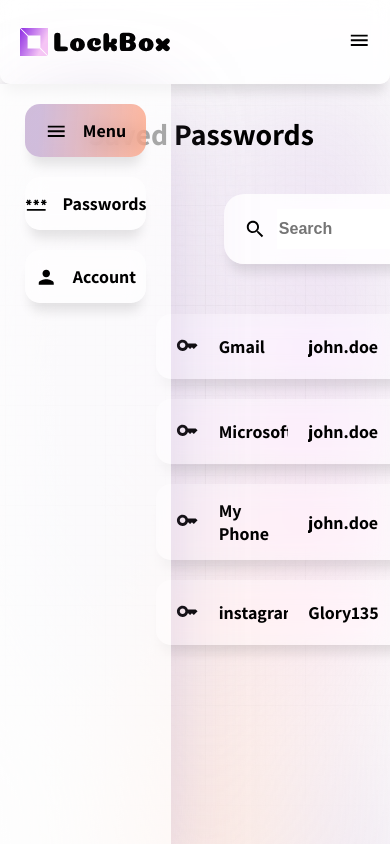
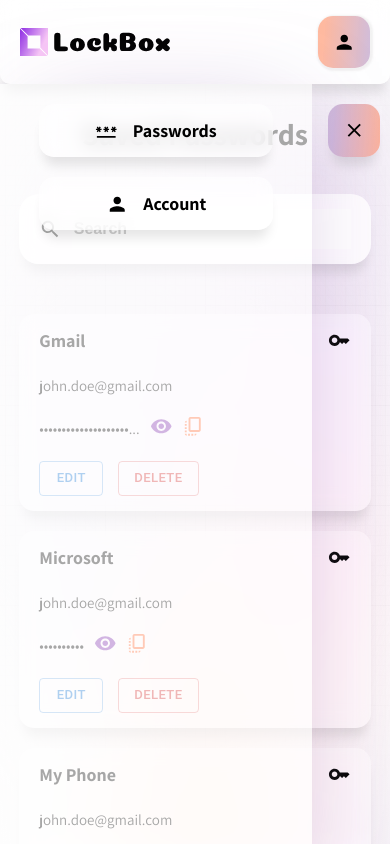
Before and after one commit to ProjectsDump/keys-frontend, a Next.js app: page /dashboard in a window 390 px wide. Shown: the top 844 px of the page. Built offline with nearby package versions, Linux system fonts and the light colour scheme.

Commit message:
Make passwords list page responsive

```diff
--- a/src/components/Navbar.tsx
+++ b/src/components/Navbar.tsx
@@ -1,6 +1,7 @@
 'use client';
 
 import { UserContext } from '@/context/UserContext';
+import { Person } from '@mui/icons-material';
 import MenuIcon from '@mui/icons-material/Menu';
 import Image from 'next/image';
 import Link from 'next/link';
@@ -8,7 +9,7 @@ import { useContext, useState } from 'react';
 
 const Navbar = () => {
 	const [showMobileNav, setShowMobileNav] = useState(false);
-	const { user } = useContext(UserContext);
+	const { isLoggedIn } = useContext(UserContext);
 
 	const mediaStyle = () => {
 		return {
@@ -36,7 +37,7 @@ const Navbar = () => {
 						Generate Secure Password
 					</span>
 				</Link>
-				{user != null ? (
+				{isLoggedIn ? (
 					<Link className='Link' href={'/dashboard'}>
 						<button className='btn profile-btn'>Profile</button>
 					</Link>
@@ -54,19 +55,27 @@ const Navbar = () => {
 
 			{/* mobile nav */}
 			<div className='toggle-menu-icon'>
-				<MenuIcon onClick={() => setShowMobileNav((prev) => !prev)} />
+				{isLoggedIn ? (
+					<Link className='Link' href={'/dashboard'}>
+						<div className='acct-con'>
+							<Person /> <span>Profile</span>
+						</div>
+					</Link>
+				) : (
+					<>
+						<div
+							className='blur-bg'
+							onClick={() => setShowMobileNav((prev) => !prev)}>
+							<MenuIcon />
+						</div>
+
 						<nav style={mediaStyle()} className={`mobile-nav`}>
 							<Link className='Link' href={'/generate-password'}>
 								<span className='click_animation'>
 									Generate Secure Password
 								</span>
 							</Link>
-					{user != null ? (
-						<Link className='Link' href={'/dashboard'}>
-							<button className='btn profile-btn'>Profile</button>
-						</Link>
-					) : (
-						<>
+
 							<Link className='Link' href={'/register'}>
 								<button className='btn signup-btn'>
 									Sign Up
@@ -74,12 +83,12 @@ const Navbar = () => {
 							</Link>
 							<Link className='Link' href={'/login'}>
 								<button className='btn login-btn'>
-									Log Ins
+									Log In
 								</button>
 							</Link>
+						</nav>
 					</>
 				)}
-				</nav>
 			</div>
 		</section>
 	);
--- a/src/components/Sidebar.tsx
+++ b/src/components/Sidebar.tsx
@@ -1,6 +1,6 @@
 'use client';
 
-import { Menu, Password, Person } from '@mui/icons-material';
+import { Close, Menu, Password, Person } from '@mui/icons-material';
 import Link from 'next/link';
 import { useState } from 'react';
 
@@ -21,17 +21,30 @@ const sideBarLinks = [
 
 const Sidebar = () => {
 	const [openMenu, setOpenMenu] = useState<boolean>(true);
-
+	const handleToggle = () => {
+		setOpenMenu((prev) => !prev);
+		console.log(openMenu);
+	};
 	return (
-		<div className={`sidebar-container ${openMenu ? '' : 'closed'}`}>
-			<section className={`sidebar`}>
+		<>
+			<div
+				className={`sidebar-container ${
+					openMenu ? '' : 'closed'
+				}`}></div>
+			<section className={`sidebar ${openMenu ? 'open' : 'closed'}`}>
 				<div
-					className='blur-bg active'
-					onClick={() => setOpenMenu((prev) => !prev)}>
+					className='blur-bg desktop menu'
+					onClick={() => handleToggle()}>
 					<Menu />{' '}
 					<span style={{ display: openMenu ? 'inline' : 'none' }}>
 						Menu
 					</span>
+				</div>
+
+				<div
+					className='blur-bg mobile menu'
+					onClick={() => handleToggle()}>
+					{openMenu ? <Close /> : <Menu />}{' '}
 				</div>
 				{sideBarLinks.map((link, index) => {
 					return (
@@ -52,7 +65,7 @@ const Sidebar = () => {
 					);
 				})}
 			</section>
-		</div>
+		</>
 	);
 };
 
--- a/src/components/SinglePasswordList.tsx
+++ b/src/components/SinglePasswordList.tsx
@@ -30,10 +30,13 @@ const SinglePasswordList = ({ password }: { password: PasswordInterface }) => {
 
 	return (
 		<div className='single-password-list'>
-			<div className='icon'>
-				<KeyIcon />
+			<div className='first-con'>
+				<div className='icon'>
+					<KeyIcon />
+				</div>
+				<div className='label'>{summarize(password.label)}</div>
 			</div>
-			<div className='label'>{summarize(password.label)}</div>
+
 			<div className='label'>{summarize(password.username)}</div>
 			<div className='password'>
 				<span>
--- a/src/context/UserContext.tsx
+++ b/src/context/UserContext.tsx
@@ -13,8 +13,10 @@ const UserProvider = ({ children }: { children: React.ReactNode }) => {
 		username: 'glory',
 		email: 'glory@gmail.com',
 	});
+
+	const isLoggedIn = () => !!user;
 	return (
-		<UserContext.Provider value={{ user, setUser }}>
+		<UserContext.Provider value={{ user, setUser, isLoggedIn }}>
 			{children}
 		</UserContext.Provider>
 	);
--- a/src/styles/global.css
+++ b/src/styles/global.css
@@ -151,6 +151,42 @@ a {
     display: block;
   }
 }
+.app section.navbar .toggle-menu-icon .blur-bg {
+  box-shadow: 0px 13px 12px -5px rgba(0, 0, 0, 0.103);
+  -webkit-backdrop-filter: saturate(180%) blur(10px);
+          backdrop-filter: saturate(180%) blur(10px);
+  border-radius: 15px;
+  padding: 15px;
+  display: flex;
+  align-items: center;
+  justify-content: center;
+  flex-direction: row;
+  background: rgba(2, 0, 36, 0.788);
+  background: linear-gradient(94deg, rgba(178, 146, 196, 0.6039215686) 12%, rgba(255, 132, 87, 0.566) 100%);
+  gap: 15px;
+  cursor: pointer;
+}
+.app section.navbar .acct-con {
+  padding: 15px;
+  border-radius: 15px;
+  display: flex;
+  align-items: center;
+  justify-content: center;
+  flex-direction: row;
+  gap: 10px;
+  box-shadow: 1px 1px 2px 2px rgba(211, 211, 211, 0.307);
+  background: rgba(2, 0, 36, 0.788);
+  background: linear-gradient(94deg, rgba(255, 132, 87, 0.566) 12%, rgba(178, 146, 196, 0.6039215686) 100%);
+}
+.app section.navbar .acct-con:active {
+  transform: scale(90%);
+  transition: 0.2s;
+}
+@media (max-width: 700px) {
+  .app section.navbar .acct-con span {
+    display: none;
+  }
+}
 .app section.navbar nav > * {
   margin: 0 10px;
 }
@@ -172,19 +208,11 @@ a {
 .app section.navbar nav span:hover::after {
   width: 100%;
 }
-.app section.navbar nav .profile-btn {
+.app section.navbar nav .signup-btn, .app section.navbar nav .profile-btn {
   border: 1px solid rgb(255, 103, 47);
   color: rgb(255, 103, 47);
 }
-.app section.navbar nav .profile-btn:hover {
-  background-color: rgb(255, 103, 47);
-  color: white;
-}
-.app section.navbar nav .signup-btn {
-  border: 1px solid rgb(255, 103, 47);
-  color: rgb(255, 103, 47);
-}
-.app section.navbar nav .signup-btn:hover {
+.app section.navbar nav .signup-btn:hover, .app section.navbar nav .profile-btn:hover {
   background-color: rgb(255, 103, 47);
   color: white;
 }
@@ -780,16 +808,18 @@ a {
   width: auto;
   transition: 0.1s ease-in-out;
 }
+@media (max-width: 700px) {
+  .app .sidebar-container {
+    display: none;
+  }
+}
 .app .sidebar-container.closed {
   min-width: 100px;
   width: 100px;
 }
-.app .sidebar-container.closed .sidebar .blur-bg {
+.app .sidebar {
+  min-width: 20%;
   width: auto;
-}
-.app .sidebar-container .sidebar {
-  min-width: inherit;
-  width: inherit;
   height: 100%;
   position: fixed;
   padding: 20px 10px;
@@ -802,7 +832,12 @@ a {
   background-color: rgba(255, 255, 255, 0.655);
   z-index: 10;
 }
-.app .sidebar-container .sidebar .blur-bg {
+@media (max-width: 700px) {
+  .app .sidebar {
+    width: 80vw;
+  }
+}
+.app .sidebar .blur-bg {
   width: 80%;
   box-shadow: 0px 13px 12px -5px rgba(0, 0, 0, 0.103);
   background-color: rgba(255, 255, 255, 0.589);
@@ -817,18 +852,38 @@ a {
   gap: 15px;
   cursor: pointer;
 }
-.app .sidebar-container .sidebar .blur-bg:hover {
-  transform: translateY(4px) scale(1.02);
-}
-.app .sidebar-container .sidebar .blur-bg:active {
+.app .sidebar .blur-bg:active {
   transform: scale(90%);
   transition: 0.2s;
 }
-.app .sidebar-container .sidebar .blur-bg.active {
+.app .sidebar .blur-bg:hover {
+  transform: translateY(4px) scale(1.02);
+}
+.app .sidebar .blur-bg.menu {
   background: rgba(2, 0, 36, 0.788);
   background: linear-gradient(94deg, rgba(178, 146, 196, 0.6039215686) 12%, rgba(255, 132, 87, 0.566) 100%);
 }
-.app .sidebar-container .sidebar .blur-bg .Link {
+.app .sidebar .blur-bg.desktop {
+  display: flex;
+}
+@media (max-width: 700px) {
+  .app .sidebar .blur-bg.desktop {
+    display: none;
+  }
+}
+.app .sidebar .blur-bg.mobile {
+  display: none;
+}
+@media (max-width: 700px) {
+  .app .sidebar .blur-bg.mobile {
+    width: auto;
+    display: flex;
+    position: fixed;
+    top: 1;
+    left: 105%;
+  }
+}
+.app .sidebar .blur-bg .Link {
   width: 100%;
   height: 100%;
   display: flex;
@@ -837,9 +892,26 @@ a {
   flex-direction: row;
   gap: 15px;
 }
-.app .sidebar-container .sidebar .blur-bg span {
+.app .sidebar .blur-bg span {
   font-weight: bold;
   font-size: large;
+}
+.app .sidebar.closed {
+  min-width: 100px;
+  width: 100px;
+}
+@media (max-width: 700px) {
+  .app .sidebar.closed {
+    transform: translateX(-100%);
+  }
+}
+.app .sidebar.closed .blur-bg {
+  width: auto;
+}
+@media (max-width: 700px) {
+  .app .sidebar.open {
+    transform: translateX(0);
+  }
 }
 .app .single-password-list {
   width: 80%;
@@ -853,8 +925,27 @@ a {
   align-items: center;
   gap: 20px;
 }
-.app .single-password-list .label {
-  width: 20%;
+@media (max-width: 700px) {
+  .app .single-password-list {
+    width: 95%;
+    flex-direction: column;
+    align-items: flex-start;
+  }
+}
+.app .single-password-list .first-con {
+  width: 30%;
+  display: flex;
+  gap: 20px;
+}
+@media (max-width: 700px) {
+  .app .single-password-list .first-con {
+    width: 100%;
+    flex-direction: row-reverse;
+    justify-content: space-between;
+  }
+}
+.app .single-password-list .first-con .label {
+  width: 80%;
   font-weight: bold;
   font-size: large;
   overflow: hidden;
@@ -867,6 +958,11 @@ a {
   flex-direction: row;
   gap: 10px;
   overflow: hidden;
+}
+@media (max-width: 700px) {
+  .app .single-password-list .password {
+    width: 100%;
+  }
 }
 .app .single-password-list .password .eyeIcon {
   color: #7c2bac;
@@ -951,10 +1047,6 @@ a {
   -webkit-text-fill-color: transparent;
   color: #7c2bac;
   border: 1px solid #7c2bac;
-}
-.app .landing-page .hero .hero-text .hero-text-container .hero-btn:hover .arrow-icon {
-  transform: rotate(360deg);
-  transition: transform 1s ease-out;
 }
 .app .landing-page .hero .hero-text .hero-text-container .hero-btn:active .arrow-icon {
   transform: translateX(100px);
@@ -1172,6 +1264,11 @@ a {
 .app .dashboard-layout .content {
   flex: 1;
 }
+@media (max-width: 700px) {
+  .app .dashboard-layout .content {
+    width: 100%;
+  }
+}
 .app .dashboard-layout .content .dashboard {
   width: 100%;
   padding: 20px 10px;
@@ -1179,6 +1276,11 @@ a {
 .app .dashboard-layout .content .dashboard h1 {
   font-size: 30px;
   margin: 10px 0;
+}
+@media (max-width: 700px) {
+  .app .dashboard-layout .content .dashboard h1 {
+    text-align: center;
+  }
 }
 .app .dashboard-layout .content .dashboard p {
   font-size: 20px;
@@ -1207,6 +1309,11 @@ a {
   flex-direction: row;
   gap: 10px;
 }
+@media (max-width: 700px) {
+  .app .dashboard-layout .content .dashboard .search-container .search-main-container {
+    width: 95%;
+  }
+}
 .app .dashboard-layout .content .dashboard .search-container .search-main-container .search-input {
   height: 40px;
   border: none;
--- a/src/styles/scss/components/_navbar.scss
+++ b/src/styles/scss/components/_navbar.scss
@@ -44,6 +44,33 @@
     @include sm {
       display: block;
     }
+
+    & .blur-bg {
+      box-shadow: $shadow-bottom;
+      backdrop-filter: saturate(180%) blur(10px);
+      border-radius: 15px;
+      padding: 15px;
+      @include position;
+      @include bg-gradient($light_primary_o, $light_secondary_o);
+      gap: 15px;
+      cursor: pointer;
+    }
+  }
+
+  & .acct-con {
+    padding: 15px;
+    border-radius: 15px;
+    @include position;
+    gap: 10px;
+    box-shadow: $shadow-sm;
+    @include bg-gradient($light_secondary_o, $light_primary_o);
+    @include click_animation;
+
+    & span {
+      @include sm {
+        display: none;
+      }
+    }
   }
 
   & nav {
@@ -55,17 +82,8 @@
       @include hover-animation($primary);
     }
 
+    & .signup-btn,
     & .profile-btn {
-      border: 1px solid $secondary;
-      color: $secondary;
-
-      &:hover {
-        background-color: $secondary;
-        color: white;
-      }
-    }
-
-    & .signup-btn {
       border: 1px solid $secondary;
       color: $secondary;
 
--- a/src/styles/scss/components/_sidebar.scss
+++ b/src/styles/scss/components/_sidebar.scss
@@ -2,20 +2,20 @@
     min-width: 20%;
     width: auto;
     transition: .1s ease-in-out;
+
+    @include sm {
+        display: none;
+    }
+
     &.closed {
         min-width: 100px;
         width: 100px;
-
-        & .sidebar {
-            & .blur-bg {
-                width: auto;
-            }
     }
 }
 
 & .sidebar {
-        min-width: inherit;
-        width: inherit;
+    min-width: 20%;
+    width: auto;
     height: 100%;
     position: fixed;
     padding: 20px 10px;
@@ -25,6 +25,9 @@
     background-color: rgba(255, 255, 255, 0.655);
     z-index: 10;
 
+    @include sm {
+        width: 80vw;
+    }
 
 
     & .blur-bg {
@@ -37,17 +40,36 @@
         @include position;
         gap: 15px;
         cursor: pointer;
+        @include click_animation;
 
         &:hover {
             transform: translateY(4px) scale(1.02);
         }
 
-            @include click_animation;
-
-            &.active {
-                // background-color: $light_primary_o;
+        &.menu {
             @include bg-gradient($light_primary_o, $light_secondary_o)
         }
+
+        &.desktop {
+            display: flex;
+
+            @include sm {
+                display: none;
+            }
+        }
+
+        &.mobile {
+            display: none;
+
+            @include sm {
+                width: auto;
+                display: flex;
+                position: fixed;
+                top: 1;
+                left: 105%;
+            }
+        }
+
 
         & .Link {
             width: 100%;
@@ -60,8 +82,24 @@
             font-weight: bold;
             font-size: large;
         }
+    }
 
+    &.closed {
+        min-width: 100px;
+        width: 100px;
 
+        @include sm{
+            transform: translateX(-100%);
+        }
+
+        & .blur-bg {
+            width: auto;
+        }
+    }
+
+    &.open{
+        @include sm{
+            transform: translateX(0);
         }
     }
 }
--- a/src/styles/scss/components/_singlePasswordList.scss
+++ b/src/styles/scss/components/_singlePasswordList.scss
@@ -8,14 +8,32 @@
     display: flex;
     align-items: center;
     gap: 20px;
-    // justify-content: space-between;
 
-    & .label {
-        width: 20%;
-        font-weight: bold;
-        font-size: large;
-        overflow: hidden;
+    @include sm {
+        width: 95%;
+        flex-direction: column;
+        align-items: flex-start;
     }
+
+    & .first-con {
+        width: 30%;
+        display: flex;
+        gap: 20px;
+
+        @include sm{
+            width: 100%;
+            flex-direction: row-reverse;
+            justify-content: space-between ;
+        }
+        & .label {
+            width: 80%;
+            font-weight: bold;
+            font-size: large;
+            overflow: hidden;
+        }
+    }
+
+
 
     & .password {
         width: 30%;
@@ -23,18 +41,24 @@
         gap: 10px;
         overflow: hidden;
 
-        & .eyeIcon{
+        @include sm {
+            width: 100%;
+        }
+
+        & .eyeIcon {
             color: $primary;
         }
-        & .checkIcon{
+
+        & .checkIcon {
             color: rgb(1, 130, 1);
         }
-        & .copyIcon{
+
+        & .copyIcon {
             color: $secondary;
         }
     }
 
-    & .actions{
+    & .actions {
         @include position;
         gap: 15px;
     }
--- a/src/styles/scss/pages/_home.scss
+++ b/src/styles/scss/pages/_home.scss
@@ -44,11 +44,6 @@
             @include text-gradient($secondary, $primary);
             color: $primary;
             border: 1px solid $primary;
-
-            & .arrow-icon {
-              transform: rotate(360deg);
-              transition: transform 1s ease-out;
-            }
           }
           &:active {
             & .arrow-icon {
--- a/src/utils/Interfaces.ts
+++ b/src/utils/Interfaces.ts
@@ -15,6 +15,7 @@ export interface UserInterface {
 export interface UserContextInterface {
 	user: null | UserInterface;
 	setUser: React.Dispatch<React.SetStateAction<UserInterface | null>>;
+	isLoggedIn: boolean;
 }
 
 export interface PasswordInterface {
```
Also changed, not shown: src/app/dashboard/page.tsx (+0 -8 lines), src/styles/scss/pages/_dashboard.scss (+11 -0 lines), 1 other file (tests, documents, lock files or other folders). Lines whose indentation alone changed are shown as unchanged.
